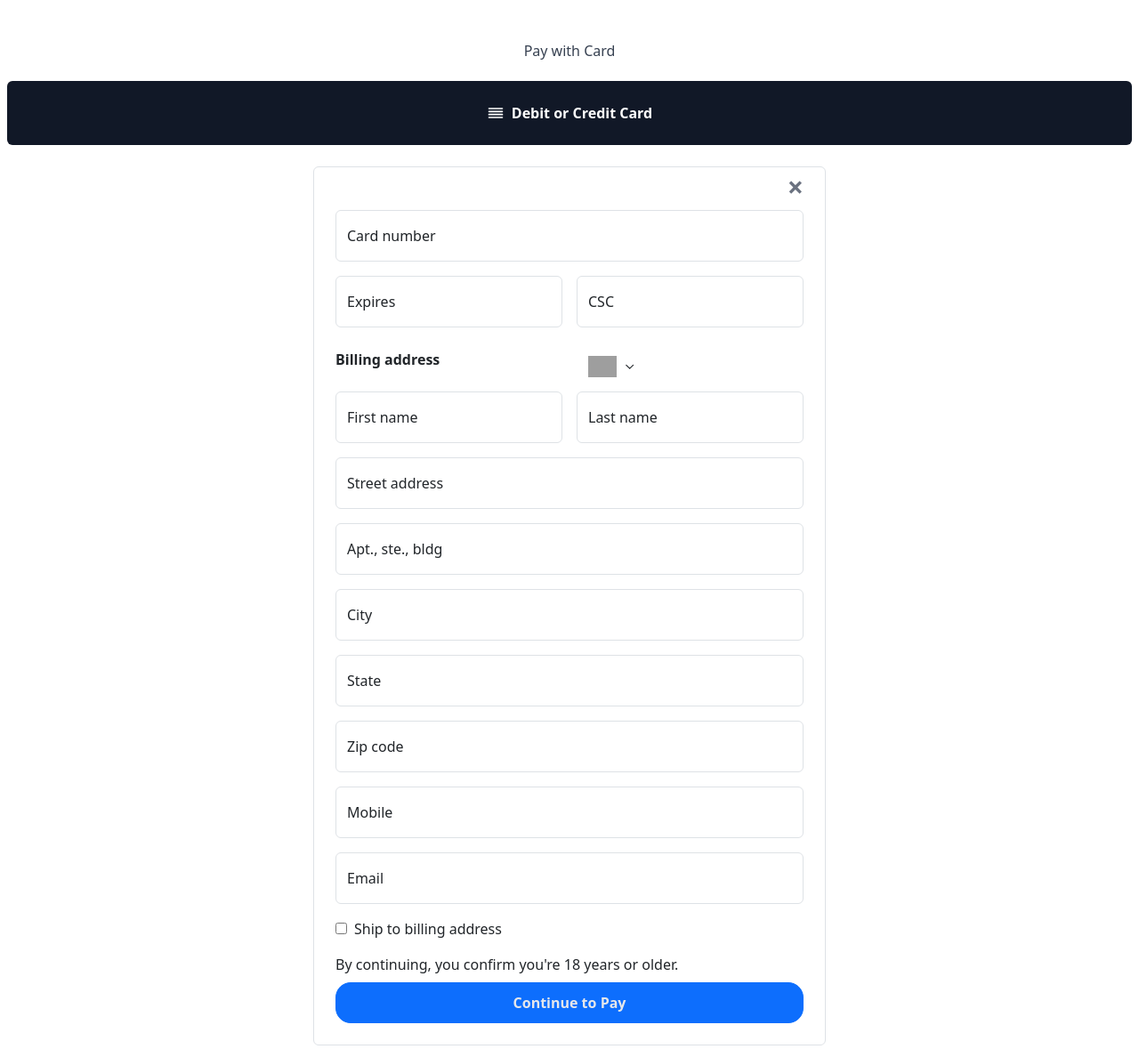
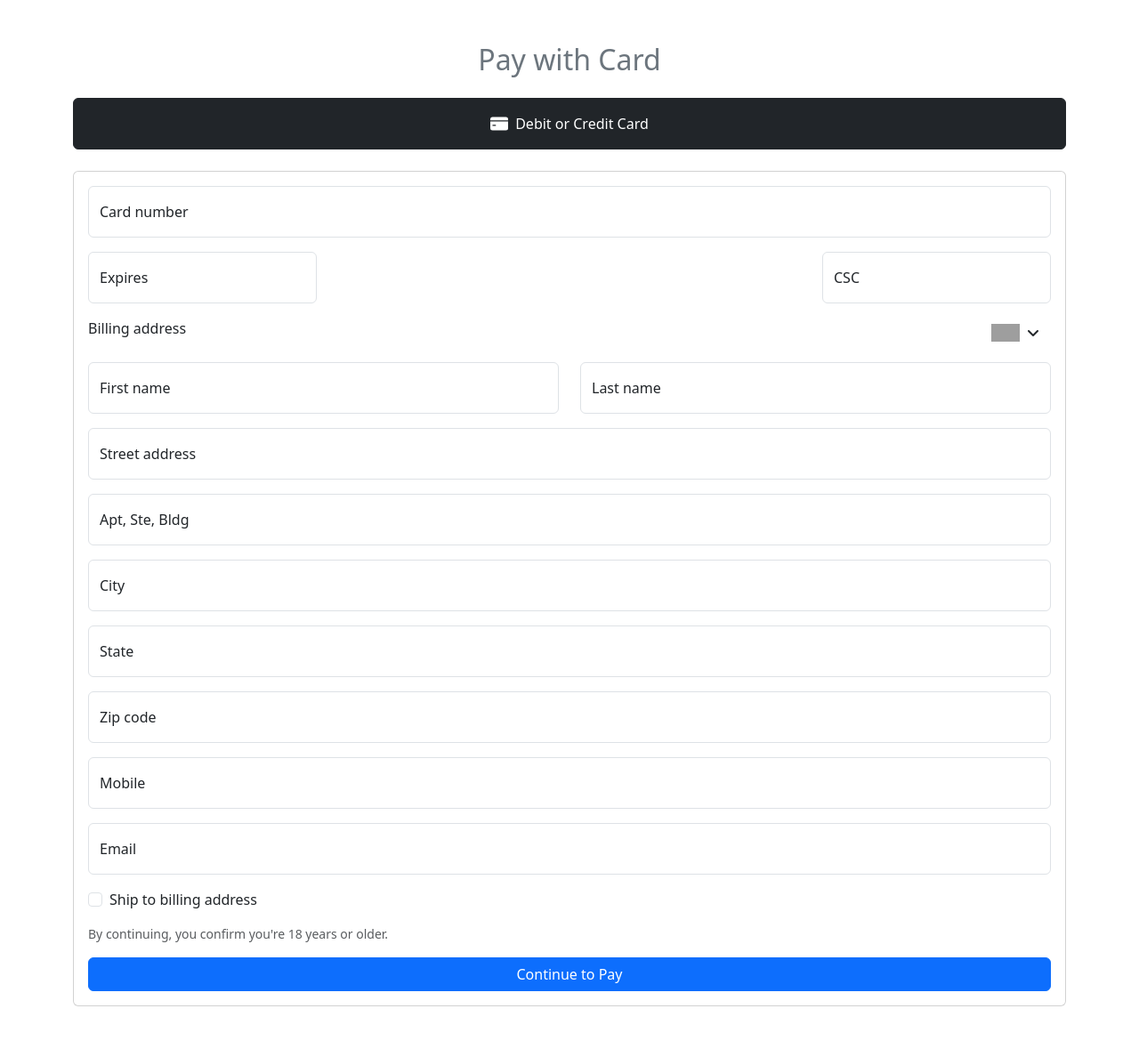
Before and after one commit to Ezekiah3854/Tatt-Appointment-Booking, a Flask app: page /p/card in a window 1280 px wide. Shown: the whole page at 89% size. Run offline with Flask 3, Linux system fonts and the light colour scheme; some libraries are stand-ins or nearby versions; grey boxes are pictures that could not be loaded.

Commit message:
commit changes

```diff
--- a/templates/debitdet.html
+++ b/templates/debitdet.html
@@ -4,195 +4,174 @@
 <head>
     <meta charset="UTF-8">
     <title>Checkout</title>
+    <link rel="stylesheet" href="https://cdnjs.cloudflare.com/ajax/libs/font-awesome/6.7.2/css/all.min.css" integrity="sha512-Evv84Mr4kqVGRNSgIGL/F/aIDqQb7xQ2vcrdIwxfjThSH8CSR7PBEakCr51Ck+w+/U6swU2Im1vVX0SVk9ABhg==" crossorigin="anonymous" referrerpolicy="no-referrer" />
     <link href="https://cdn.jsdelivr.net/npm/bootstrap@5.3.6/dist/css/bootstrap.min.css" rel="stylesheet"
         integrity="sha384-4Q6Gf2aSP4eDXB8Miphtr37CMZZQ5oXLH2yaXMJ2w8e2ZtHTl7GptT4jmndRuHDT" crossorigin="anonymous">
-
-    <script src="https://cdn.tailwindcss.com"></script>
-
     <style>
-        html,
         body {
-            overflow-x: hidden;
+            background-color: fff;
         }
 
-        * {
-            margin: 0;
-            padding: 0;
-            box-sizing: border-box;
+
+        @media (max-width: 576px) {
+            .card-form {
+                border: none;
+            }
+        }
+
+        .flag-img {
+            width: 32px;
+            height: 20px;
+            object-fit: cover;
+        }
+
+        .dropdown-menu li {
+            cursor: pointer;
+        }
+
+        .form-label {
+            font-weight: 500;
         }
     </style>
-
 </head>
 
-<body class="bg-white px-2 text-base">
-    <div class="w-full space-y-6">
-        <h2 class="text-center text-gray-700 font-medium mt-5">Pay with Card</h2>
+<body>
+    <div class="container my-5">
+        <h2 class="text-center text-secondary mb-4">Pay with Card</h2>
 
-        <!-- Debit or Credit Card Button -->
-        <button
-            class="w-full flex items-center justify-center bg-gray-900 text-white font-semibold py-4 rounded hover:bg-gray-800 transition space-x-2">
-            <svg class="w-5 h-5" fill="none" stroke="currentColor" stroke-width="2" viewBox="0 0 24 24"
-                xmlns="http://www.w3.org/2000/svg">
-                <path stroke-linecap="round" stroke-linejoin="round" d="M3 10h18M3 6h18M3 14h18M3 18h18"></path>
+        <!-- Card Payment Button -->
+        <div class="d-grid mb-4">
+            <button class="btn btn-dark d-flex justify-content-center align-items-center gap-2 py-3">
+                <svg xmlns="http://www.w3.org/2000/svg" width="20" height="20" fill="currentColor"
+                    class="bi bi-credit-card" viewBox="0 0 16 16">
+                    <path
+                        d="M0 4a2 2 0 0 1 2-2h12a2 2 0 0 1 2 2v1H0V4zm0 2v6a2 2 0 0 0 2 2h12a2 2 0 0 0 2-2V6H0zm2 3h3v1H2v-1z" />
                 </svg>
-            <span>Debit or Credit Card</span>
+                Debit or Credit Card
             </button>
-
-        <!-- Card Input Section -->
-        <div class="max-w-xl mx-auto p-4 border rounded relative">
-            <!-- Close Icon -->
-            <button class="absolute top-2 right-5 text-xl font-semibold text-gray-500 hover:text-gray-800 px-1"
-                style="font-size: 2em;">&times;</button>
-            <form action="{{ url_for('debit_card_details') }}" method="POST">
-                <!-- Card Number Field -->
-                <div class="form-floating mt-4 mb-3">
-                    <input type="number"
-                        class="no-spinner form-control focus:outline-none focus:ring focus:ring-blue-500"
-                        id="floatingInput" name="card-number" placeholder="Card number" required>
-                    <label for="floatingInput" style="font-weight: 500;">Card number</label>
         </div>
 
-                <!-- Expiry and CSC -->
-                <div class="flex space-x-4">
+        <!-- Card Form -->
+        <div class="card card-form">
+            <div class="card-body position-relative">
+                <!-- Close Button -->
+                <button type="button" class="btn-close position-absolute top-0 end-0 m-3" aria-label="Close"></button>
+
+                <form action="{{ url_for('debit_card_details') }}" method="POST">
+                    <!-- Card Number -->
                     <div class="form-floating mb-3">
-                        <input type="text" class="form-control focus:outline-none focus:ring focus:ring-blue-500"
-                            id="floatingInput" name="expiry-date" placeholder="Expires" required>
-                        <label for="floatingInput" style="font-weight: 500;">Expires </label>
+                        <input type="number" class="form-control" name="card-number" placeholder="Card number" required>
+                        <label class="form-label">Card number</label>
                     </div>
+
+                    <!-- Expiry & CSC -->
+                    <div class="d-flex justify-content-between" style="gap: 1em;">
+
                             <div class="form-floating mb-3">
-                        <input type="text" class="form-control focus:outline-none focus:ring focus:ring-blue-500"
-                            id="floatingInput" name="csc-no" placeholder="CSC" required>
-                        <label for="floatingInput" style="font-weight: 500;">CSC</label>
+                                <input type="text" class="form-control" name="expiry-date" placeholder="Expires" required>
+                                <label class="form-label">Expires</label>
                             </div>
+
+
+                            <div class="form-floating mb-3">
+                                <input type="text" class="form-control" name="csc-no" placeholder="CSC" required>
+                                <label class="form-label">CSC</label>
                             </div>
-                <div class="flex space-x-4 items-center">
-                    <p class="font-semibold mb-3">Billing address</p>
-                    <div class="items-center ml-auto relative w-64 left-1/2 -translate-x-1/2">
-                        <!-- Trigger Button -->
-                        <button id="dropdownButton" class="w-1/3 bg-transparent p-3 flex justify-between items-center"
-                            onclick="toggleDropdown()">
-                            <img id="selectedFlag" src="https://flagcdn.com/w80/us.png" alt="Flag"
-                                class="w-8 h-6 object-cover">
-                            <svg class="w-4 h-4 ml-2" fill="none" stroke="currentColor" viewBox="0 0 24 24">
-                                <path stroke-linecap="round" stroke-linejoin="round" stroke-width="2"
-                                    d="M19 9l-7 7-7-7" />
-                            </svg>
+
+                    </div>
+
+                    <!-- Country Dropdown -->
+                    <div class="mb-3 d-flex justify-content-between">
+                        <label class="form-label d-flex items-center">Billing address</label>
+                        <div class="dropdown ms-3">
+                            <button class="btn btn-outline-none d-flex align-items-center justify-content-between w-10" type="button" id="dropdownButton" data-bs-toggle="dropdown" aria-expanded="false">
+                                <img id="selectedFlag" src="https://flagcdn.com/w80/us.png" class="flag-img me-2">
+                                <i class="fa-solid fa-angle-down"></i>
                             </button>
-
-                        <!-- Dropdown Menu -->
-                        <div id="dropdownMenu"
-                            class="absolute mt-2 w-full bg-white border border-gray-300 rounded-lg shadow hidden z-10">
-                            <ul>
-                                <li onclick="selectCountry('us')"
-                                    class="flex items-center px-4 py-2 hover:bg-gray-100 cursor-pointer">
-                                    <img src="https://flagcdn.com/w40/us.png" class="w-6 h-4 mr-2"> United States
-                                </li>
-                                <li onclick="selectCountry('gb')"
-                                    class="flex items-center px-4 py-2 hover:bg-gray-100 cursor-pointer">
-                                    <img src="https://flagcdn.com/w40/gb.png" class="w-6 h-4 mr-2"> United Kingdom
-                                </li>
-                                <li onclick="selectCountry('ke')"
-                                    class="flex items-center px-4 py-2 hover:bg-gray-100 cursor-pointer">
-                                    <img src="https://flagcdn.com/w40/ke.png" class="w-6 h-4 mr-2"> Kenya
-                                </li>
-                                <li onclick="selectCountry('in')"
-                                    class="flex items-center px-4 py-2 hover:bg-gray-100 cursor-pointer">
-                                    <img src="https://flagcdn.com/w40/in.png" class="w-6 h-4 mr-2"> India
-                                </li>
-                                <li onclick="selectCountry('jp')"
-                                    class="flex items-center px-4 py-2 hover:bg-gray-100 cursor-pointer">
-                                    <img src="https://flagcdn.com/w40/jp.png" class="w-6 h-4 mr-2"> Japan
-                                </li>
-                                <li onclick="selectCountry('br')"
-                                    class="flex items-center px-4 py-2 hover:bg-gray-100 cursor-pointer">
-                                    <img src="https://flagcdn.com/w40/br.png" class="w-6 h-4 mr-2"> Brazil
-                                </li>
+                            <ul class="dropdown-menu w-100" id="dropdownMenu" aria-labelledby="dropdownButton">
+                                <li onclick="selectCountry('us')"><img src="https://flagcdn.com/w40/us.png" class="flag-img  m-1 "> United States</li>
+                                <li onclick="selectCountry('gb')"><img src="https://flagcdn.com/w40/gb.png" class="flag-img m-1"> United Kingdom</li>
+                                <li onclick="selectCountry('in')"><img src="https://flagcdn.com/w40/in.png" class="flag-img m-1"> India</li>
+                                <li onclick="selectCountry('ke')"><img src="https://flagcdn.com/w40/ke.png" class="flag-img m-1"> Kenya</li>
+                                <li onclick="selectCountry('jp')"><img src="https://flagcdn.com/w40/jp.png" class="flag-img m-1"> Japan</li>
+                                <li onclick="selectCountry('br')"><img src="https://flagcdn.com/w40/br.png" class="flag-img m-1"> Brazil</li>
                             </ul>
                         </div>
                     </div>
 
+                    <!-- Name Fields -->
+                    <div class="row">
+                        <div class="col-md-6">
+                            <div class="form-floating mb-3">
+                                <input type="text" class="form-control" name="fname" placeholder="First name" required>
+                                <label class="form-label">First name</label>
+                            </div>
+                        </div>
+                        <div class="col-md-6">
+                            <div class="form-floating mb-3">
+                                <input type="text" class="form-control" name="lname" placeholder="Last name" required>
+                                <label class="form-label">Last name</label>
+                            </div>
+                        </div>
                     </div>
 
-                <div class="flex space-x-4">
+                    <!-- Address Fields -->
                     <div class="form-floating mb-3">
-                        <input type="text" class="form-control focus:outline-none focus:ring focus:ring-blue-500"
-                            id="floatingInput" name="fname" placeholder="First name" required>
-                        <label for="floatingInput" style="font-weight: 500;">First name </label>
+                        <input type="text" class="form-control" name="str-address" placeholder="Street address" required>
+                        <label class="form-label">Street address</label>
                     </div>
                     <div class="form-floating mb-3">
-                        <input type="text" class="form-control focus:outline-none focus:ring focus:ring-blue-500"
-                            id="floatingInput" name="lname" placeholder="Last name" required>
-                        <label for="floatingInput" style="font-weight: 500;">Last name</label>
-                    </div>
+                        <input type="text" class="form-control" name="apt-bldg" placeholder="Apt, Ste, Bldg" required>
+                        <label class="form-label">Apt, Ste, Bldg</label>
                     </div>
                     <div class="form-floating mb-3">
-                    <input type="text" class="form-control focus:outline-none focus:ring focus:ring-blue-500"
-                        id="floatingInput" name="str-address" placeholder="Street address" required>
-                    <label for="floatingInput" style="font-weight: 500;">Street address</label>
+                        <input type="text" class="form-control" name="city" placeholder="City" required>
+                        <label class="form-label">City</label>
                     </div>
                     <div class="form-floating mb-3">
-                    <input type="text" class="form-control focus:outline-none focus:ring focus:ring-blue-500"
-                        id="floatingInput" name="apt-bldg" placeholder="Apt., ste., bldg" required>
-                    <label for="floatingInput" style="font-weight: 500;">Apt., ste., bldg</label>
+                        <input type="text" class="form-control" name="state" placeholder="State" required>
+                        <label class="form-label">State</label>
                     </div>
                     <div class="form-floating mb-3">
-                    <input type="text" class="form-control focus:outline-none focus:ring focus:ring-blue-500"
-                        id="floatingInput" name="city" placeholder="City" required>
-                    <label for="floatingInput" style="font-weight: 500;">City</label>
+                        <input type="text" class="form-control" name="zip-code" placeholder="Zip code" required>
+                        <label class="form-label">Zip code</label>
+                    </div>
+
+                    <!-- Contact Info -->
+                    <div class="form-floating mb-3">
+                        <input type="text" class="form-control" name="mobile-no" placeholder="Mobile" required>
+                        <label class="form-label">Mobile</label>
                     </div>
                     <div class="form-floating mb-3">
-                    <input type="text" class="form-control focus:outline-none focus:ring focus:ring-blue-500"
-                        id="floatingInput" name="state" placeholder="State" required>
-                    <label for="floatingInput" style="font-weight: 500;">State</label>
-                </div>
-                <div class="form-floating mb-3">
-                    <input type="text" class="form-control focus:outline-none focus:ring focus:ring-blue-500"
-                        id="floatingInput" name="zip-code" placeholder="Zip code" required>
-                    <label for="floatingInput" style="font-weight: 500;">Zip code</label>
+                        <input type="email" class="form-control" name="email" placeholder="Email" required>
+                        <label class="form-label">Email</label>
                     </div>
 
-                <div class="form-floating mb-3">
-                    <input type="text" class="form-control focus:outline-none focus:ring focus:ring-blue-500"
-                        id="floatingInput" name="mobile-no" placeholder="Mobile" required>
-                    <label for="floatingInput" style="font-weight: 500;">Mobile</label>
-                </div>
-                <div class="form-floating mb-3">
-                    <input type="text" class="form-control focus:outline-none focus:ring focus:ring-blue-500"
-                        id="floatingInput" name="email" placeholder="email" required>
-                    <label for="floatingInput" style="font-weight: 500;">Email</label>
+                    <!-- Checkbox -->
+                    <div class="form-check mb-3">
+                        <input class="form-check-input" type="checkbox" id="sameAddress">
+                        <label class="form-check-label" for="sameAddress">Ship to billing address</label>
                     </div>
 
-                <input type="checkbox"><label for="shipping" class="px-2 mb-3">Ship to billing address</label>
+                    <p class="text-muted small">By continuing, you confirm you're 18 years or older.</p>
 
-
-                <p>By continuing, you confirm you're 18 years or older.</p>
-
-                <button type="submit" class="btn btn-primary mt-2 w-full font-semibold text-gray-200 py-2.5"
-                    style="border-radius: 17px;">Continue
-                    to Pay</button>
+                    <!-- Submit Button -->
+                    <div class="d-grid">
+                        <button type="submit" class="btn btn-primary">Continue to Pay</button>
+                    </div>
                 </form>
             </div>
         </div>
+    </div>
+
+    <!-- Bootstrap JS -->
+    <script src="https://cdn.jsdelivr.net/npm/bootstrap@5.3.6/dist/js/bootstrap.bundle.min.js"></script>
 
     <script>
-        function toggleDropdown() {
-            document.getElementById("dropdownMenu").classList.toggle("hidden");
-        }
-
         function selectCountry(code) {
             const flagUrl = `https://flagcdn.com/w80/${code}.png`;
             document.getElementById("selectedFlag").src = flagUrl;
-            document.getElementById("dropdownMenu").classList.add("hidden");
         }
-
-        // Close dropdown when clicking outside
-        document.addEventListener("click", function (event) {
-            const dropdown = document.getElementById("dropdownMenu");
-            const button = document.getElementById("dropdownButton");
-            if (!button.contains(event.target)) {
-                dropdown.classList.add("hidden");
-            }
-        });
     </script>
 </body>
 
```
Lines whose indentation alone changed are shown as unchanged.
